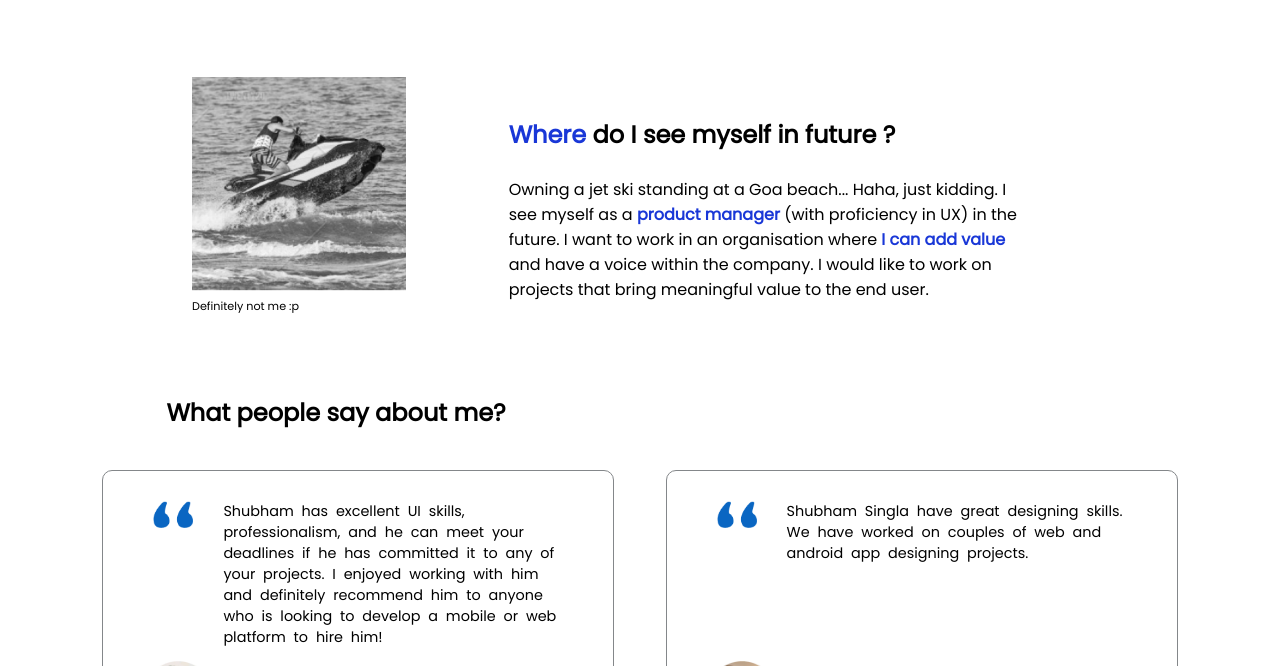
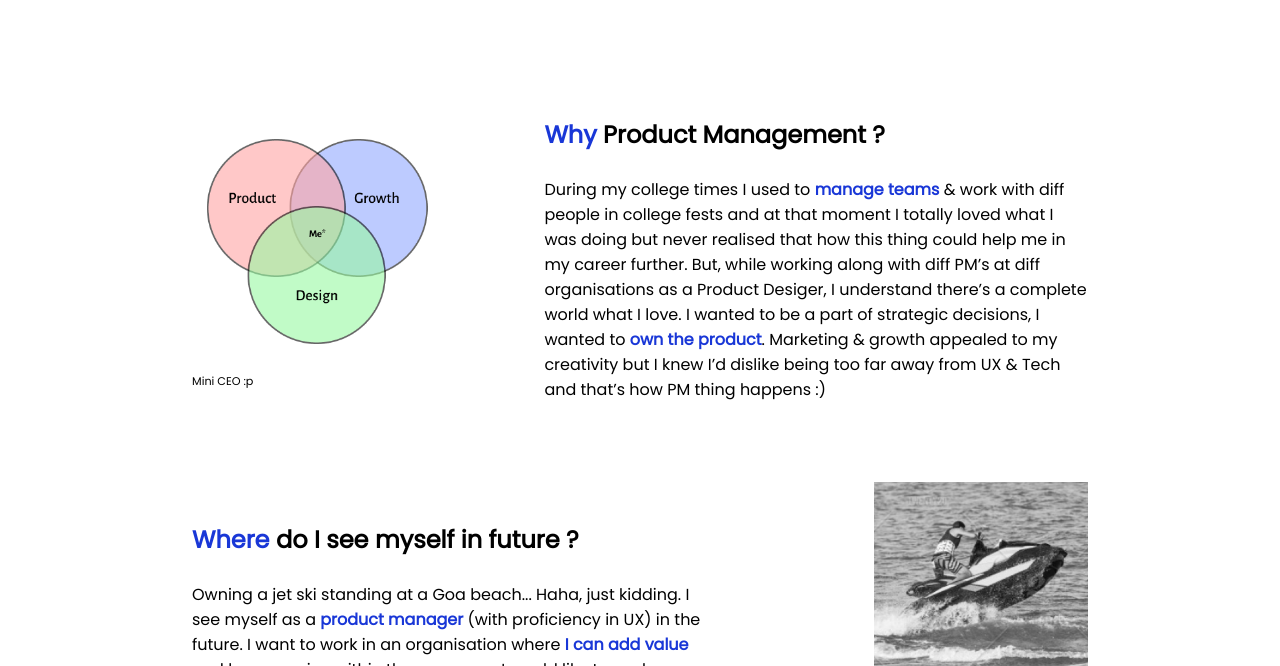
Before and after one commit to shubhamsingla807/portfolio, a plain HTML site: page about.html in a window 1280 px wide. Shown: the part 833-1499 px from the top of the page. Drawn offline with Linux system fonts and the light colour scheme; a web font is replaced by a local one.

Commit message:
bug fixes

```diff
--- a/about.html
+++ b/about.html
@@ -94,7 +94,7 @@
 						Hi there, I’m a Product designer based in New Delhi who
 						believes in building impactful experiences that empower
 						people and I
-						<span class="blue">informs decisions by data</span>. I’m
+						<span class="blue">inform decisions by data</span>. I’m
 						a final year student at GGSIPU and currently exploring
 						Product Management.
 					</p>
@@ -147,6 +147,39 @@
 			</div>
 
 			<div class="section1">
+				<div
+					class="image-container"
+					style="min-width: 250px; margin-top: 40px"
+				>
+					<img
+						src="./images/pie_chart.png"
+						alt="shubham skills in pie chart"
+					/>
+					<p>Mini CEO :p</p>
+				</div>
+
+				<div class="info-div mar-left">
+					<h2><span class="blue">Why</span> Product Management ?</h2>
+					<br />
+					<p style="width: 100%">
+						During my college times I used to
+						<span class="blue">manage teams</span> & work with diff
+						people in college fests and at that moment I totally
+						loved what I was doing but never realised that how this
+						thing could help me in my career further. But, while
+						working along with diff PM’s at diff organisations as a
+						Product Desiger, I understand there’s a complete world
+						what I love. I wanted to be a part of strategic
+						decisions, I wanted to
+						<span class="blue">own the product</span>. Marketing &
+						growth appealed to my creativity but I knew I’d dislike
+						being too far away from UX & Tech and that’s how PM
+						thing happens :)
+					</p>
+				</div>
+			</div>
+
+			<div class="section1 flex-rev">
 				<div class="image-container">
 					<img
 						src="./images/shubham_on_bike.png"
@@ -155,7 +188,7 @@
 					<p>Definitely not me :p</p>
 				</div>
 
-				<div class="info-div mar-left">
+				<div class="info-div mar-right">
 					<h2>
 						<span class="blue">Where</span> do I see myself in
 						future ?
```
Also changed, not shown: playground.html (+11 -11 lines), images/pie_chart.png (added), images/playground_book.png.
